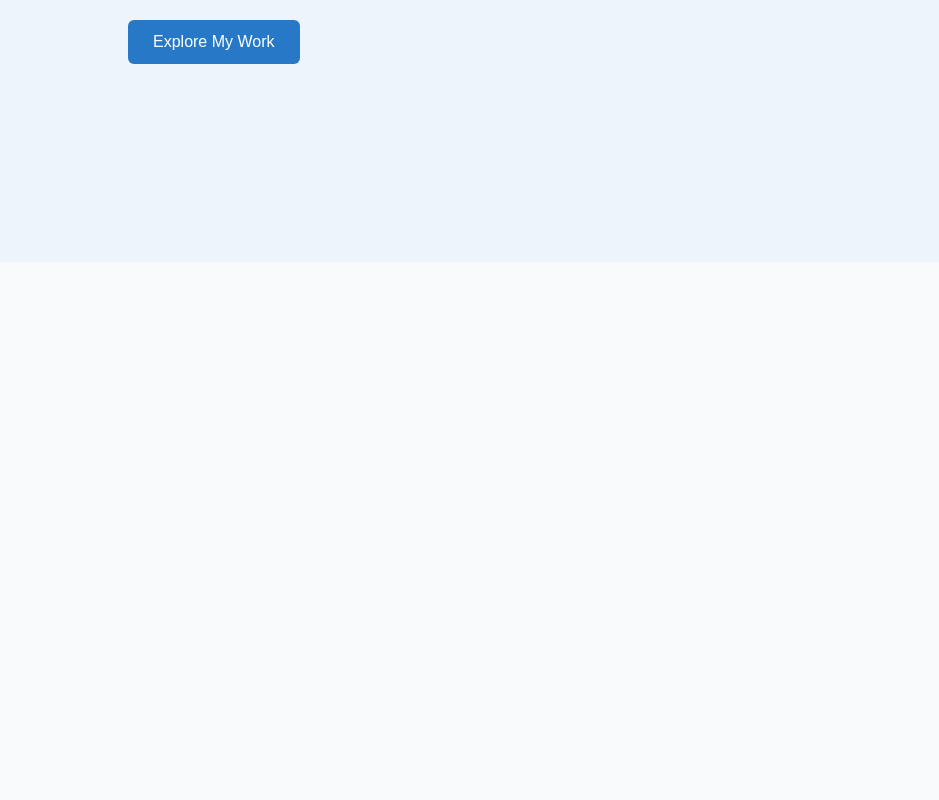
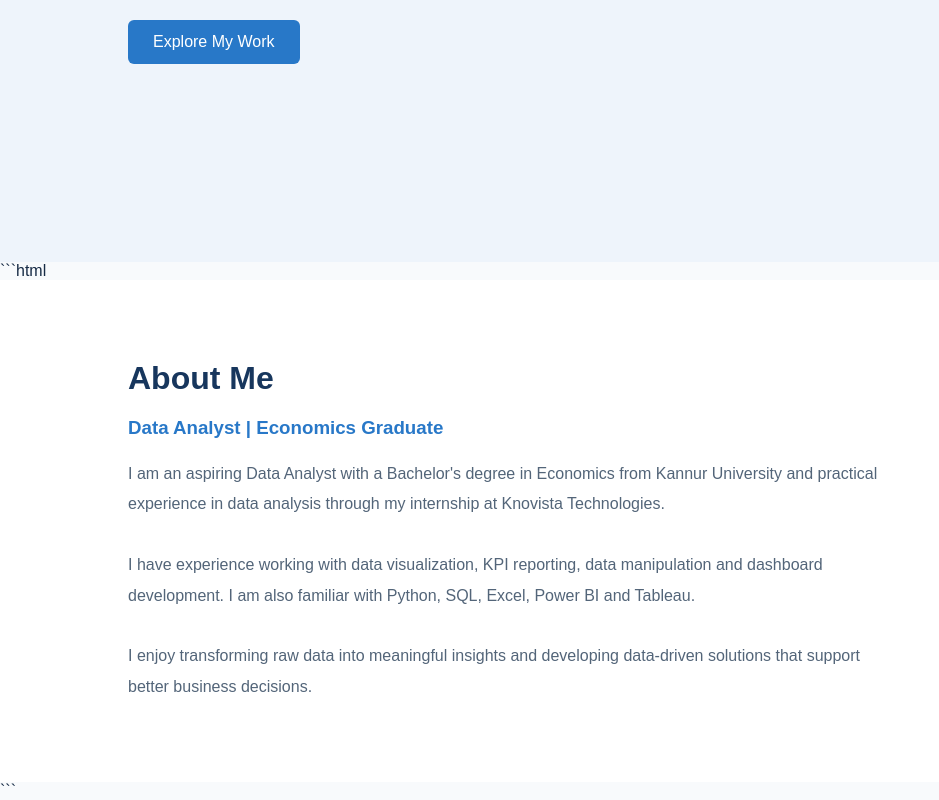
Before and after one commit to suhailak786/suhailak786.github.io, a plain HTML site: page index.html in a window 1280 px wide. Shown: the part 496-1296 px from the top of the page, without its empty margins (0-939 px from the left). Before the commit the page ends 800 px from the top, so only its background shows below. Drawn offline with Linux system fonts and the light colour scheme.

Commit message:
Update index.html

````diff
--- a/index.html
+++ b/index.html
@@ -119,6 +119,42 @@
         </a>
 
     </section>
+            ```html
+<section id="about" style="padding:80px 10%; background:white;">
 
+    <h2 style="color:#17365d; font-size:32px;">
+        About Me
+    </h2>
+
+    <h3 style="color:#2878c8; margin-top:20px;">
+        Data Analyst | Economics Graduate
+    </h3>
+
+    <p style="max-width:750px; line-height:1.9;
+    color:#536579; margin-top:20px;">
+
+        I am an aspiring Data Analyst with a Bachelor's
+        degree in Economics from Kannur University and
+        practical experience in data analysis through my
+        internship at Knovista Technologies.
+
+        <br><br>
+
+        I have experience working with data visualization,
+        KPI reporting, data manipulation and dashboard
+        development. I am also familiar with Python,
+        SQL, Excel, Power BI and Tableau.
+
+        <br><br>
+
+        I enjoy transforming raw data into meaningful
+        insights and developing data-driven solutions
+        that support better business decisions.
+
+    </p>
+
+</section>
+```
 </body>
+
 </html>
````
